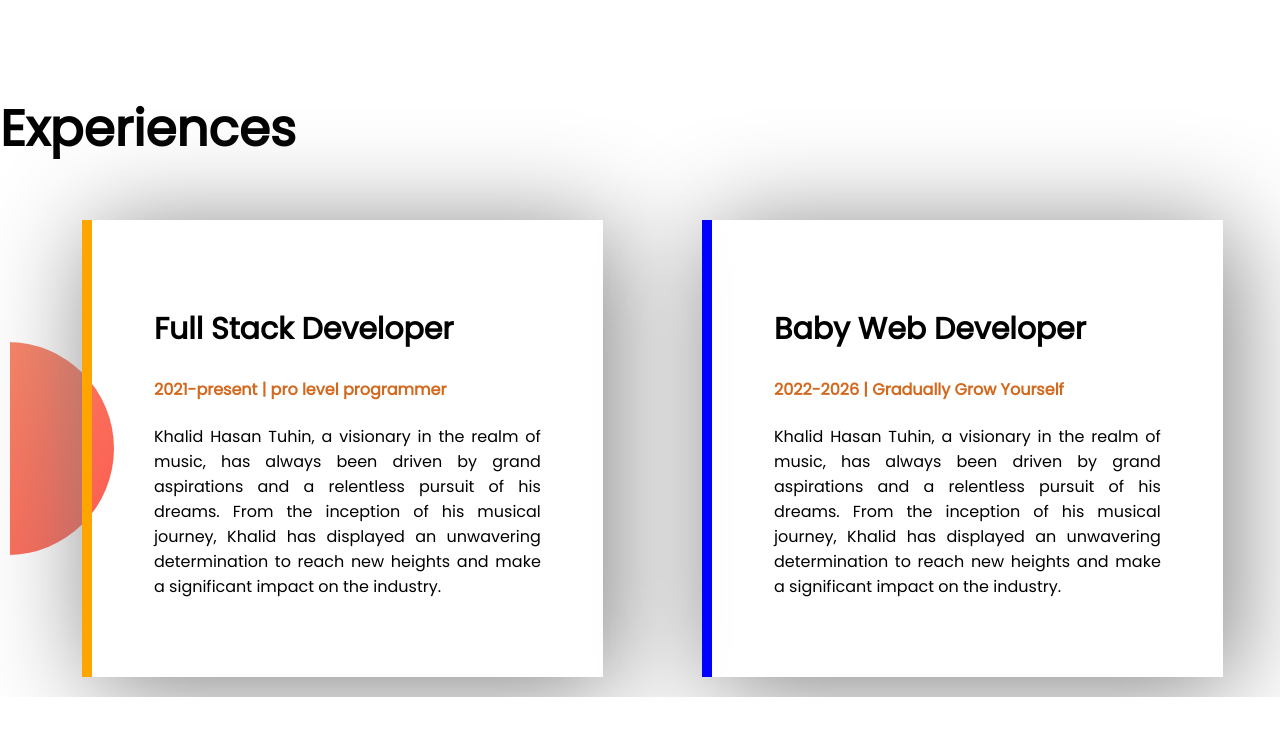
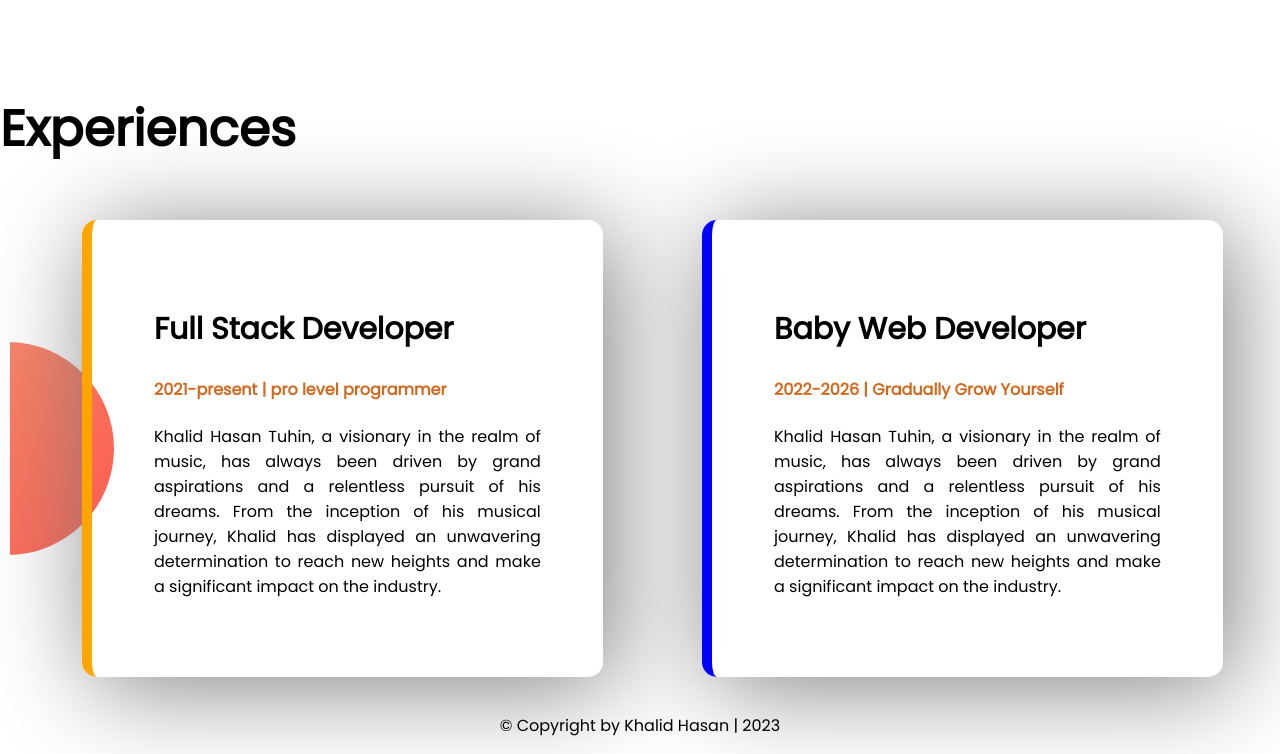
Before and after one commit to tuhinsick/dev-portfolio, a plain HTML site: page index.html in a window 1280 px wide. Shown: the part 1232-1986 px from the top of the page. Before the commit the page ends 1929 px from the top, so only its background shows below. Drawn offline with Linux system fonts and the light colour scheme.

Commit message:
completed

```diff
--- a/index.html
+++ b/index.html
@@ -67,5 +67,9 @@
 
     </section>
 </body>
+<footer>
+    <p align="center"> © Copyright by Khalid Hasan | 2023</p>
+
+</footer>
 
 </html>
--- a/style.css
+++ b/style.css
@@ -82,6 +82,7 @@ h2{
     width: 40%;
     background: rgba (255, 255, 255,.2);
     backdrop-filter: blur (10px);
+    border-radius: 15px
 
 }
 
```
